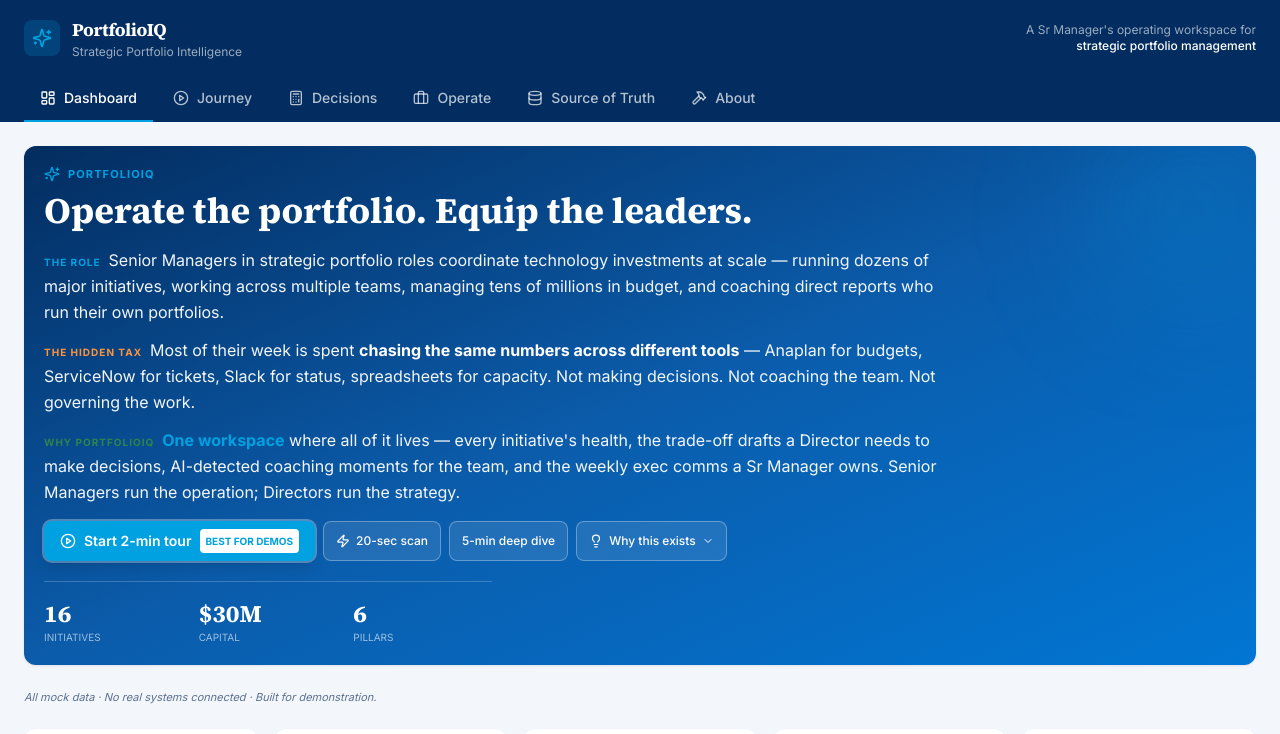
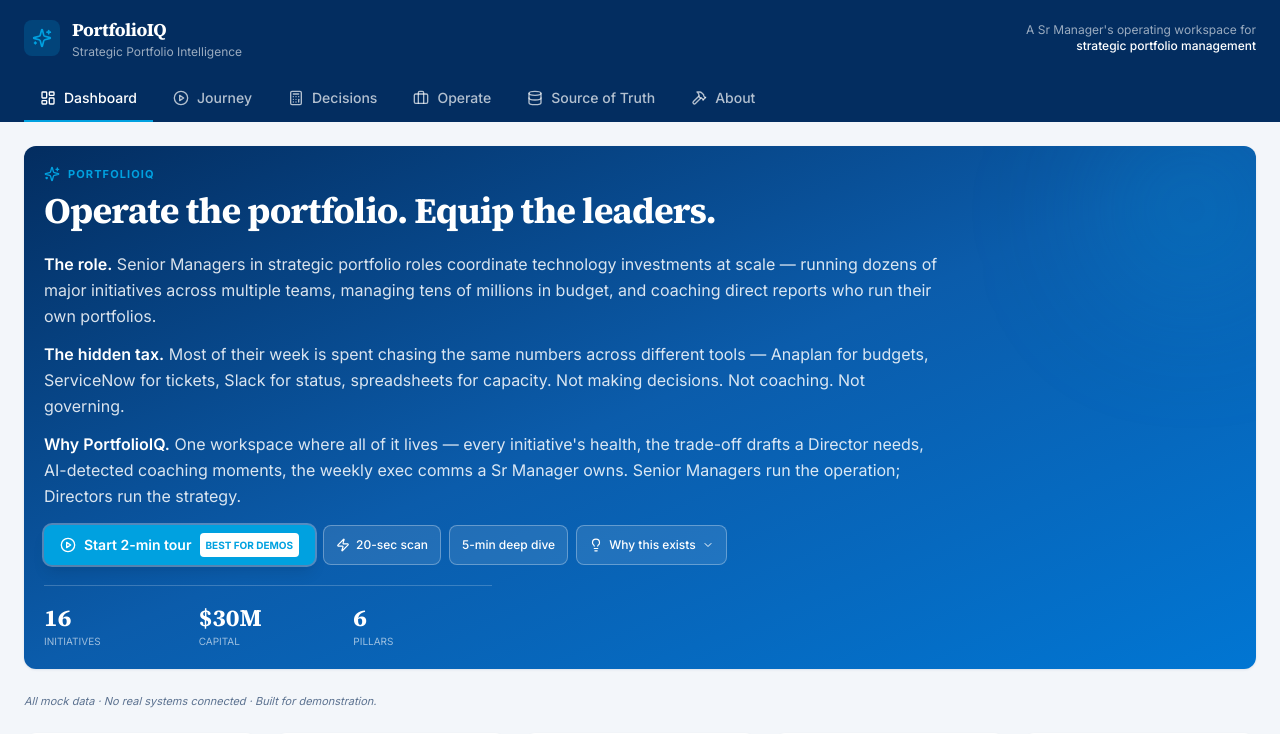
Before and after one commit to saurabhj1986/portfolioiq-demo, a React (Vite) app: page / in a window 1280 px wide. Shown: the top 734 px of the page. Built offline with nearby package versions, Linux system fonts and the light colour scheme.

Commit message:
Clean up hero typography: drop colored uppercase labels, use editorial bold lead-ins (The role. / The hidden tax. / Why PortfolioIQ.) for consistent professional rhythm

```diff
--- a/src/components/Dashboard.jsx
+++ b/src/components/Dashboard.jsx
@@ -121,19 +121,19 @@ export default function Dashboard({ navigateTo, activeTour, onStartTour, tourSte
             <Sparkles className="w-4 h-4 text-sflight" />
             <span className="text-[11px] uppercase tracking-widest text-sflight font-bold">PortfolioIQ</span>
           </div>
-          <h1 className="text-3xl md:text-4xl font-serif font-bold leading-tight">Operate the portfolio. Equip the leaders.</h1>
-          <div className="mt-4 space-y-3 max-w-4xl">
-            <p className="text-base text-white/95 leading-relaxed">
-              <span className="text-[10px] uppercase tracking-widest text-sflight font-bold mr-2">The role</span>
-              Senior Managers in strategic portfolio roles coordinate technology investments at scale — running dozens of major initiatives, working across multiple teams, managing tens of millions in budget, and coaching direct reports who run their own portfolios.
+          <h1 className="text-3xl md:text-4xl font-serif font-bold leading-tight tracking-tight">Operate the portfolio. Equip the leaders.</h1>
+          <div className="mt-5 space-y-3 max-w-4xl text-base text-white/85 leading-relaxed">
+            <p>
+              <span className="font-semibold text-white">The role.</span>{' '}
+              Senior Managers in strategic portfolio roles coordinate technology investments at scale — running dozens of major initiatives across multiple teams, managing tens of millions in budget, and coaching direct reports who run their own portfolios.
             </p>
-            <p className="text-base text-white/95 leading-relaxed">
-              <span className="text-[10px] uppercase tracking-widest text-syellow font-bold mr-2">The hidden tax</span>
-              Most of their week is spent <strong className="text-white">chasing the same numbers across different tools</strong> — Anaplan for budgets, ServiceNow for tickets, Slack for status, spreadsheets for capacity. Not making decisions. Not coaching the team. Not governing the work.
+            <p>
+              <span className="font-semibold text-white">The hidden tax.</span>{' '}
+              Most of their week is spent chasing the same numbers across different tools — Anaplan for budgets, ServiceNow for tickets, Slack for status, spreadsheets for capacity. Not making decisions. Not coaching. Not governing.
             </p>
-            <p className="text-base text-white/95 leading-relaxed">
-              <span className="text-[10px] uppercase tracking-widest text-sgreen font-bold mr-2">Why PortfolioIQ</span>
-              <strong className="text-sflight">One workspace</strong> where all of it lives — every initiative's health, the trade-off drafts a Director needs to make decisions, AI-detected coaching moments for the team, and the weekly exec comms a Sr Manager owns. Senior Managers run the operation; Directors run the strategy.
+            <p>
+              <span className="font-semibold text-white">Why PortfolioIQ.</span>{' '}
+              One workspace where all of it lives — every initiative's health, the trade-off drafts a Director needs, AI-detected coaching moments, the weekly exec comms a Sr Manager owns. Senior Managers run the operation; Directors run the strategy.
             </p>
           </div>
           <div className="flex flex-wrap gap-2 mt-4">
```
